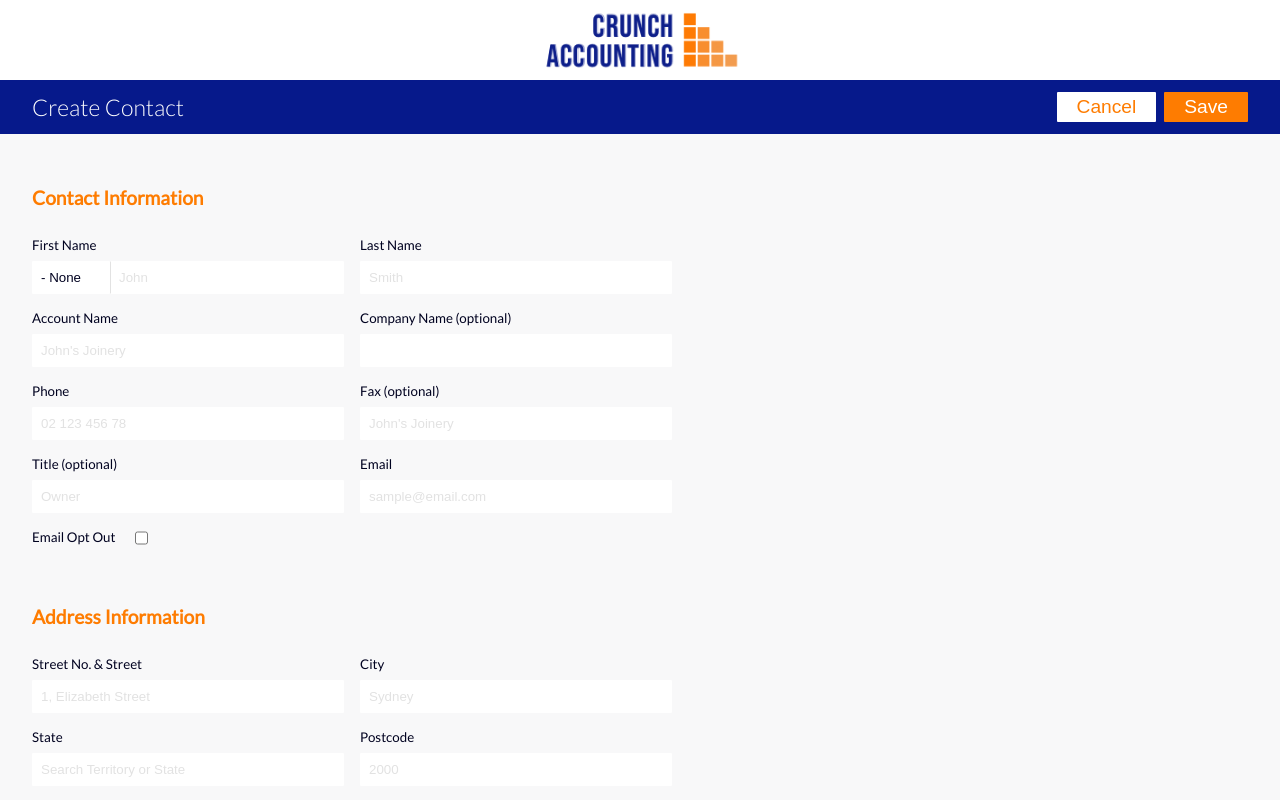
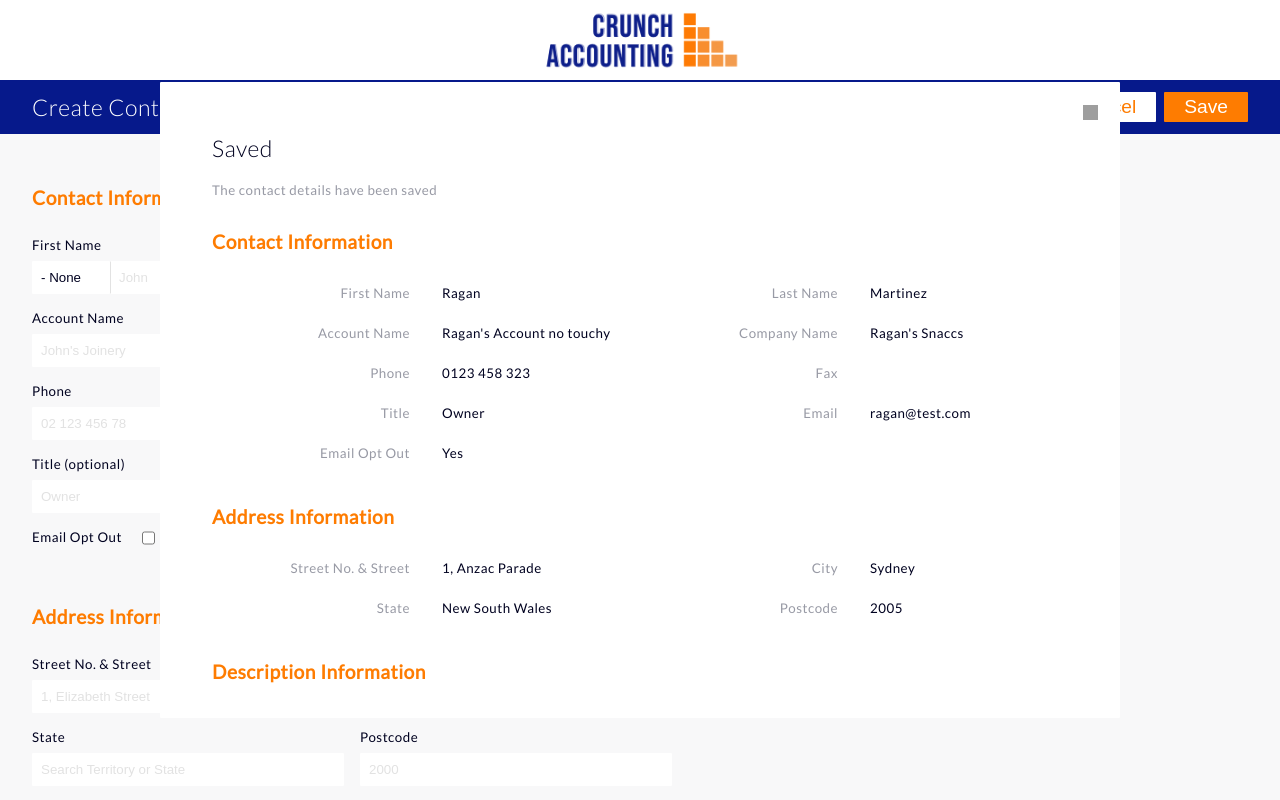
Before and after one commit to rmar8138/crunch-accounting, a React (Create React App) app: page / in a window 1280 px wide. Shown: the top 800 px of the page. Built offline with nearby package versions, Linux system fonts and the light colour scheme; grey boxes are pictures that could not be loaded.

Commit message:
Create modal component and styling

```diff
--- a/src/GlobalStyle.js
+++ b/src/GlobalStyle.js
@@ -15,7 +15,8 @@ body {
   color: ${({ theme }) => theme.color.black};
   font-family: "Lato", sans-serif;
   font-size: ${({ theme }) => theme.fontSize.sm};
-  font-weight: 300;
+  font-weight: 400;
+  letter-spacing: 0.5px;
 }
 
 h2 {
--- a/src/components/CreateContactForm/index.js
+++ b/src/components/CreateContactForm/index.js
@@ -1,4 +1,5 @@
 import React, { Component } from "react";
+import Modal from "./../Modal";
 import StyledButton from "../Button";
 import {
   StyledFormHeader,
@@ -98,6 +99,10 @@ const defaultState = {
 class CreateContactForm extends Component {
   state = defaultState;
 
+  handleCloseModal = () => {
+    this.setState({ modalOpen: false });
+  };
+
   handleInputChange = event => {
     const { name, value, checked } = event.target;
     this.setState(prevState => ({
@@ -114,11 +119,12 @@ class CreateContactForm extends Component {
   };
 
   handleFormSubmit = () => {
-    const hasNoErrors = this.validateForm();
+    // const hasNoErrors = this.validateForm();
 
-    if (hasNoErrors) {
-      console.log(JSON.stringify(this.state, null, 2));
-    }
+    // if (hasNoErrors) {
+    //   console.log(JSON.stringify(this.state, null, 2));
+    // }
+    this.setState({ modalOpen: true });
   };
 
   handleFormReset = () => {
@@ -156,6 +162,7 @@ class CreateContactForm extends Component {
   };
 
   render() {
+    const { modalOpen } = this.state;
     const {
       nameTitle,
       firstName,
@@ -176,6 +183,10 @@ class CreateContactForm extends Component {
 
     return (
       <>
+        <Modal
+          data={this.state.form}
+          handleCloseModal={this.handleCloseModal}
+        />
         <StyledFormHeader>
           <h2>Create Contact</h2>
           <StyledButtonContainer>
--- a/src/components/CreateContactForm/styles.js
+++ b/src/components/CreateContactForm/styles.js
@@ -8,7 +8,9 @@ export const StyledInputContainer = styled.div`
 `;
 
 export const StyledFormHeader = styled.div`
-  display: sticky;
+  position: sticky;
+  top: 0;
+  left: 0;
   padding: ${({ theme }) => `${theme.spacing.sm} ${theme.spacing.lg}`};
   background-color: ${({ theme }) => theme.color.blue};
   display: flex;
--- /dev/null
+++ b/src/components/Modal/index.js
@@ -0,0 +1,95 @@
+import React, { Component } from "react";
+import { StyledModal } from "./styles";
+
+class Modal extends Component {
+  render() {
+    return (
+      <StyledModal>
+        <button onClick={() => this.props.handleCloseModal()}>
+          <img src="https://icomoon.io/icons5d33221/5/84.svg" alt="Close" />
+        </button>
+        <div className="modalHeader">
+          <h2>Saved</h2>
+          <p>The contact details have been saved</p>
+        </div>
+        <div>
+          <h3>Contact Information</h3>
+          <ul>
+            <li>
+              <p className="field">First Name</p>
+              <p className="value">Ragan</p>
+            </li>
+            <li>
+              <p className="field">Last Name</p>
+              <p className="value">Martinez</p>
+            </li>
+            <li>
+              <p className="field">Account Name</p>
+              <p className="value">Ragan's Account no touchy</p>
+            </li>
+            <li>
+              <p className="field">Company Name</p>
+              <p className="value">Ragan's Snaccs</p>
+            </li>
+            <li>
+              <p className="field">Phone</p>
+              <p className="value">0123 458 323</p>
+            </li>
+            <li>
+              <p className="field">Fax</p>
+              <p className="value"></p>
+            </li>
+            <li>
+              <p className="field">Title</p>
+              <p className="value">Owner</p>
+            </li>
+            <li>
+              <p className="field">Email</p>
+              <p className="value">ragan@test.com</p>
+            </li>
+            <li>
+              <p className="field">Email Opt Out</p>
+              <p className="value">Yes</p>
+            </li>
+          </ul>
+          <h3>Address Information</h3>
+          <ul>
+            <li>
+              <p className="field">Street No. & Street</p>
+              <p className="value">1, Anzac Parade</p>
+            </li>
+            <li>
+              <p className="field">City</p>
+              <p className="value">Sydney</p>
+            </li>
+            <li>
+              <p className="field">State</p>
+              <p className="value">New South Wales</p>
+            </li>
+            <li>
+              <p className="field">Postcode</p>
+              <p className="value">2005</p>
+            </li>
+          </ul>
+          <h3>Description Information</h3>
+          <ul>
+            <li className="description">
+              <p className="field">Description</p>
+              <p className="value">
+                Lorem ipsum dolor sit amet consectetur, adipisicing elit.
+                Veritatis, ut minus maiores at rerum facilis perferendis eum,
+                eligendi commodi officiis, earum praesentium voluptates iste!
+                Cupiditate cumque quia temporibus optio quisquam aut saepe
+                nulla, dignissimos ipsa. Dolore vitae suscipit, doloribus sunt
+                quaerat facilis laborum blanditiis, delectus consequatur hic
+                similique, iure cupiditate.
+              </p>
+            </li>
+          </ul>
+        </div>
+      </StyledModal>
+    );
+  }
+}
+
+export default Modal;
--- /dev/null
+++ b/src/components/Modal/styles.js
@@ -0,0 +1,88 @@
+import styled from "styled-components";
+
+export const StyledModal = styled.div`
+  position: fixed;
+  top: 50%;
+  left: 50%;
+  transform: translate(-50%, -50%);
+  height: 79.5vh;
+  min-width: 60rem;
+  padding: ${({ theme }) => theme.spacing.xl};
+  background-color: ${({ theme }) => theme.color.white};
+  border-radius: 1px;
+  z-index: 1;
+  overflow: scroll;
+
+  button {
+    position: fixed;
+    top: ${({ theme }) => theme.spacing.md};
+    right: ${({ theme }) => theme.spacing.md};
+    height: 20px;
+    width: 20px;
+    padding: 0;
+    background-color: inherit;
+    display: flex;
+    justify-content: center;
+    align-items: center;
+
+    &:focus {
+      outline: none;
+    }
+
+    img {
+      height: 15px;
+      width: 15px;
+    }
+  }
+
+  ul {
+    margin-bottom: ${({ theme }) => theme.spacing.lg};
+    display: flex;
+    flex-wrap: wrap;
+  }
+
+  li {
+    width: 50%;
+    display: flex;
+    margin: ${({ theme }) => `${theme.spacing.sm} 0`};
+
+    p {
+      width: 50%;
+    }
+
+    p.field {
+      text-align: right;
+      margin-right: ${({ theme }) => theme.spacing.lg};
+      color: ${({ theme }) => theme.color.darkGrey2};
+    }
+
+    p.value {
+      text-align: left;
+    }
+
+    &.description {
+      width: 100%;
+
+      p.field {
+        width: 25%;
+      }
+
+      p.value {
+        width: 75%;
+      }
+    }
+  }
+
+  .modalHeader {
+    margin-bottom: ${({ theme }) => theme.spacing.lg};
+
+    h2 {
+      color: ${({ theme }) => theme.color.black};
+      margin-bottom: ${({ theme }) => theme.spacing.md};
+    }
+
+    p {
+      color: ${({ theme }) => theme.color.darkGrey2};
+    }
+  }
+`;
```
